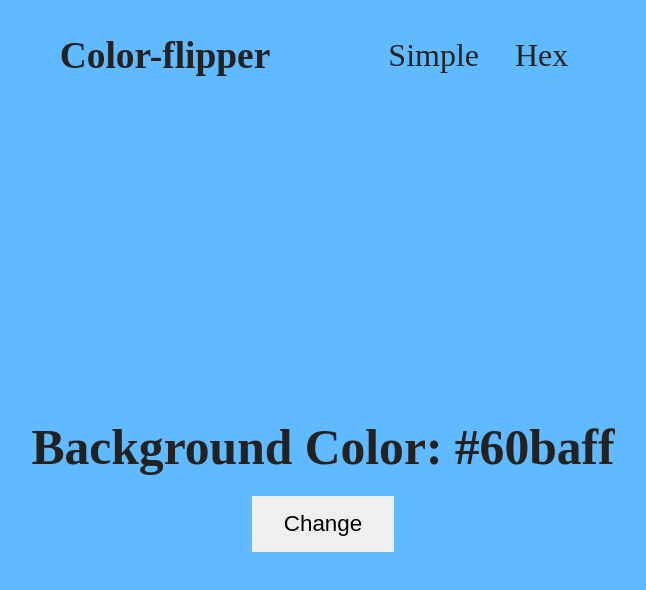
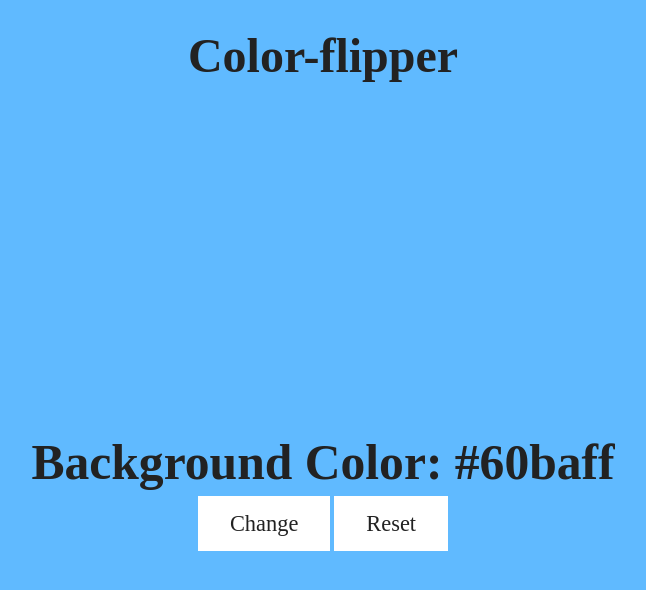
Before and after one commit to ashwinikr1123/DOM_Projects, a plain HTML site: page color-flipper/index.html in a window 1280 px wide. Shown: the whole page, without its empty margins (317-963 px from the left). Drawn offline with Linux system fonts and the light colour scheme.

Commit message:
reset and update functionality

```diff
--- a/color-flipper/index.html
+++ b/color-flipper/index.html
@@ -8,19 +8,17 @@
   </head>
   <body>
     <nav>
-      <h3>Color-flipper</h3>
-      <ul class="nav-links">
-        <li><a href="index.html">Simple</a></li>
-        <li><a href="hex.html">Hex</a></li>
-      </ul>
+      <h1>Color-flipper</h1>
     </nav>
     <main>
       <div class="container">
         <h2>Background Color: <span class="color">#60baff</span></h2>
-        <button class="btn btn-hero" id="btn ">Change</button>
+        <div class="btns">
+          <a class="btn">Change</a>
+          <a href="index.html" class="btn">Reset</a>
+        </div>
       </div>
     </main>
     <script src="script.js"></script>
-    <script src="hex.js"></script>
   </body>
 </html>
--- a/color-flipper/script.js
+++ b/color-flipper/script.js
@@ -1,7 +1,6 @@
 'use strict';
 const colors = ['green', 'red', 'rgba(133,122,200)', '#f15025'];
-const container = document.getElementById('container');
-const heading = document.querySelector('.heading');
+
 const color = document.querySelector('.color');
 const btn = document.querySelector('.btn');
 
--- a/color-flipper/style.css
+++ b/color-flipper/style.css
@@ -16,15 +16,7 @@ nav {
   gap: 100px;
   height: 70px;
 }
-a {
-  color: #222;
-  text-decoration: none;
-  padding: 15px 18px;
-}
-.nav-links {
-  list-style: none;
-  display: flex;
-}
+
 .container {
   height: calc(100vh - 70px);
   display: flex;
@@ -36,9 +28,15 @@ h2 {
   font-size: 3.1rem;
   padding: 20px;
 }
+a {
+  color: #222;
+  text-decoration: none;
+}
 .btn {
   border: none;
+  background-color: #fff;
   font-size: 1.4rem;
   padding: 15px 32px;
   cursor: pointer;
+  margin-bottom: 20px;
 }
```
Also changed, not shown: color-flipper/hex.html (deleted), color-flipper/hex.js (deleted).
